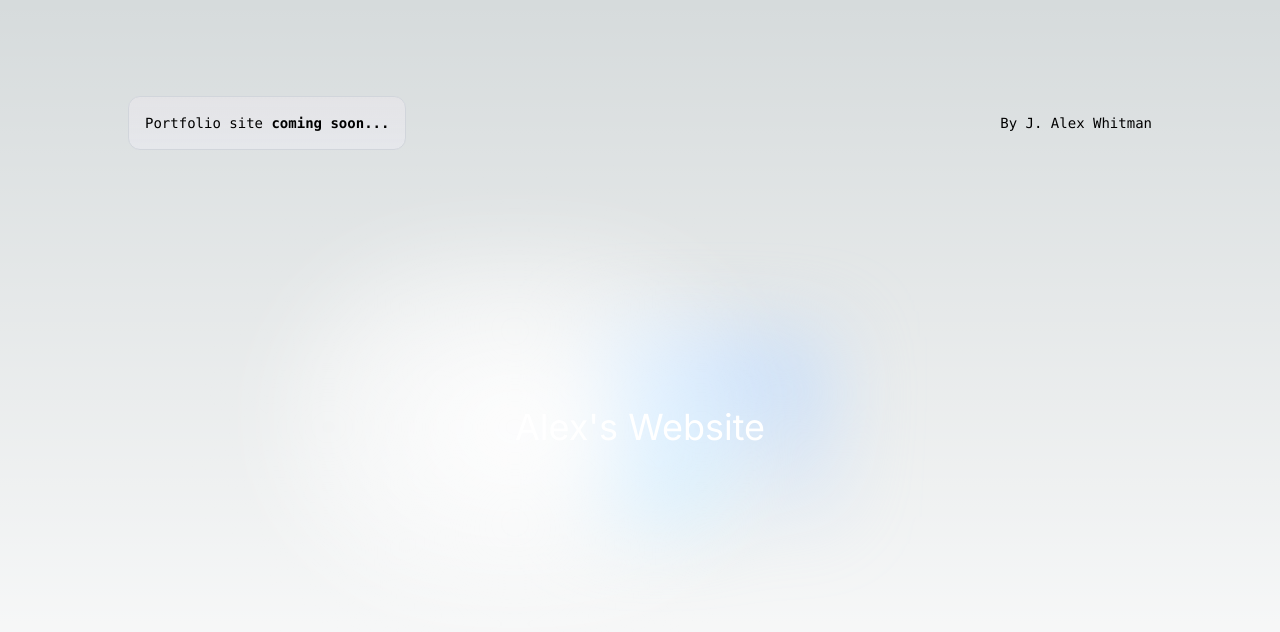
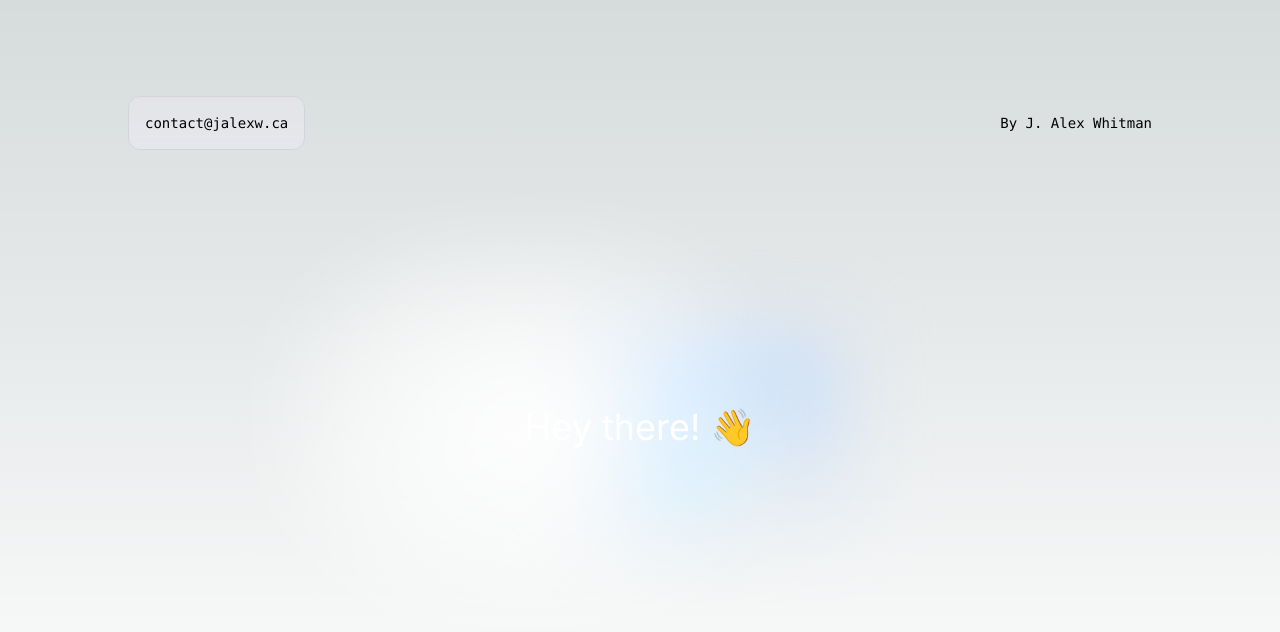
Before and after one commit to jalexw/personal-portfolio, a Next.js app: page / in a window 1280 px wide. Shown: the top 632 px of the page. Built offline with nearby package versions, Linux system fonts and the light colour scheme.

Commit message:
include email address at top

```diff
--- a/src/app/page.tsx
+++ b/src/app/page.tsx
@@ -1,11 +1,17 @@
-export default function Home() {
+import { email } from "@/metadata";
+import Link from "next/link";
+import type { ReactElement } from "react";
+
+export default function IndexPage(): ReactElement {
   return (
     <main className="flex min-h-screen flex-col items-center justify-between p-24">
       <div className="z-10 max-w-5xl w-full items-center justify-between font-mono text-sm lg:flex">
-        <p className="fixed left-0 top-0 flex w-full justify-center border-b border-gray-300 bg-gradient-to-b from-zinc-200 pb-6 pt-8 backdrop-blur-2xl dark:border-neutral-800 dark:bg-zinc-800/30 dark:from-inherit lg:static lg:w-auto  lg:rounded-xl lg:border lg:bg-gray-200 lg:p-4 lg:dark:bg-zinc-800/30">
-          Portfolio site&nbsp;
-          <code className="font-mono font-bold">coming soon...</code>
-        </p>
+        <Link
+          href={`mailto:${email}`}
+          className="fixed left-0 top-0 flex w-full justify-center border-b border-gray-300 bg-gradient-to-b from-zinc-200 pb-6 pt-8 backdrop-blur-2xl dark:border-neutral-800 dark:bg-zinc-800/30 dark:from-inherit lg:static lg:w-auto  lg:rounded-xl lg:border lg:bg-gray-200 lg:p-4 lg:dark:bg-zinc-800/30"
+        >
+          {email}
+        </Link>
         <div className="fixed bottom-0 left-0 flex h-48 w-full items-end justify-center bg-gradient-to-t from-white via-white dark:from-black dark:via-black lg:static lg:h-auto lg:w-auto lg:bg-none">
           <a
             className="pointer-events-none flex place-items-center gap-2 p-8 lg:pointer-events-auto lg:p-0"
@@ -18,7 +24,9 @@
       </div>
 
       <div className="relative flex place-items-center before:absolute before:h-[300px] before:w-[480px] before:-translate-x-1/2 before:rounded-full before:bg-gradient-radial before:from-white before:to-transparent before:blur-2xl before:content-[''] after:absolute after:-z-20 after:h-[180px] after:w-[240px] after:translate-x-1/3 after:bg-gradient-conic after:from-sky-200 after:via-blue-200 after:blur-2xl after:content-[''] before:dark:bg-gradient-to-br before:dark:from-transparent before:dark:to-blue-700 before:dark:opacity-10 after:dark:from-sky-900 after:dark:via-[#0141ff] after:dark:opacity-40 before:lg:h-[360px] z-[-1]">
-        <h1 className='relative text-4xl text-white dark:drop-shadow-[0_0_0.3rem_#ffffff70]'>{"Alex's Website"}</h1>
+        <h1 className='relative text-4xl text-white dark:drop-shadow-[0_0_0.3rem_#ffffff70]'>
+          {"Hey there! 👋"}
+        </h1>
       </div>
 
       <div className="mb-32 grid text-center lg:max-w-5xl lg:w-full lg:mb-0 lg:grid-cols-4 lg:text-left">
```
